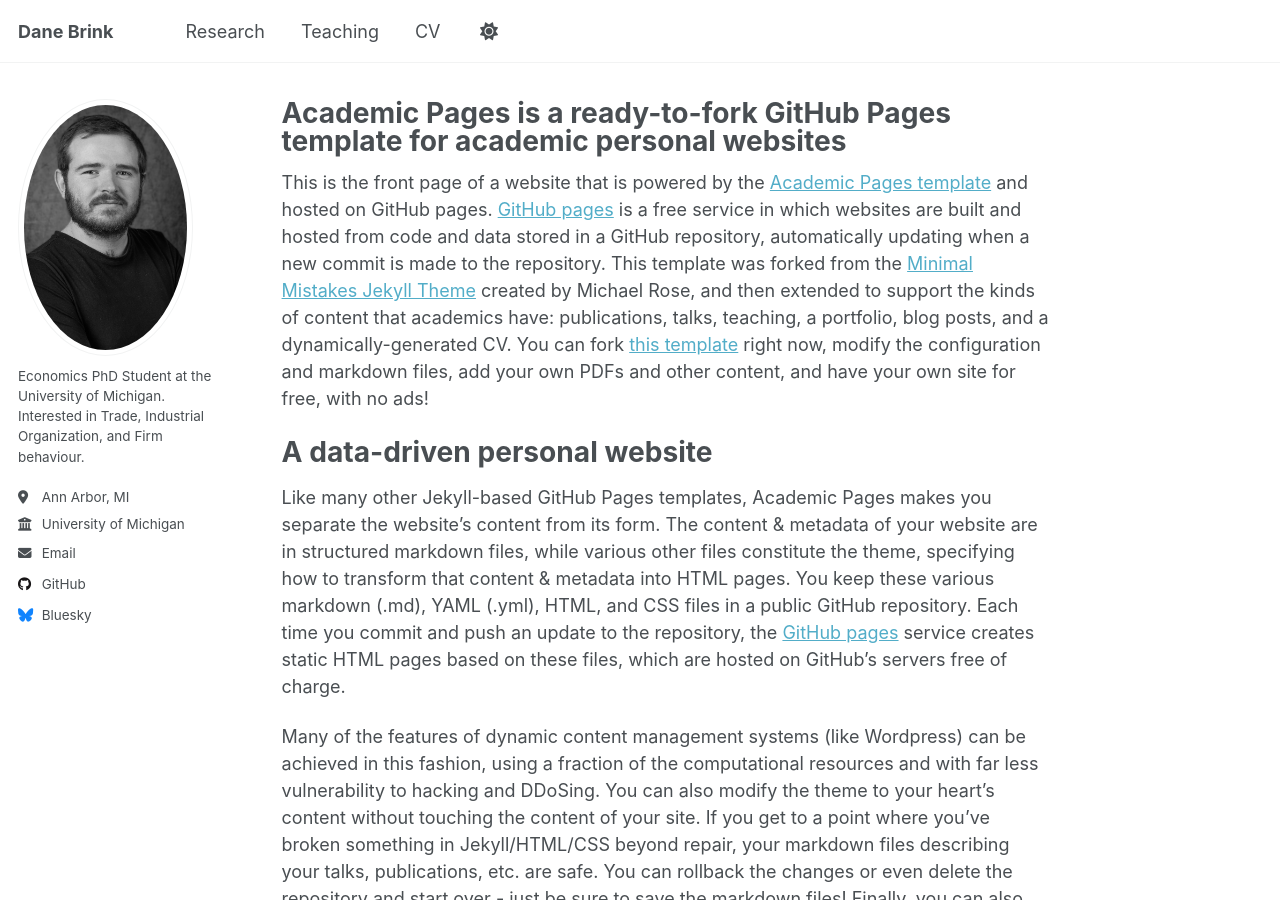
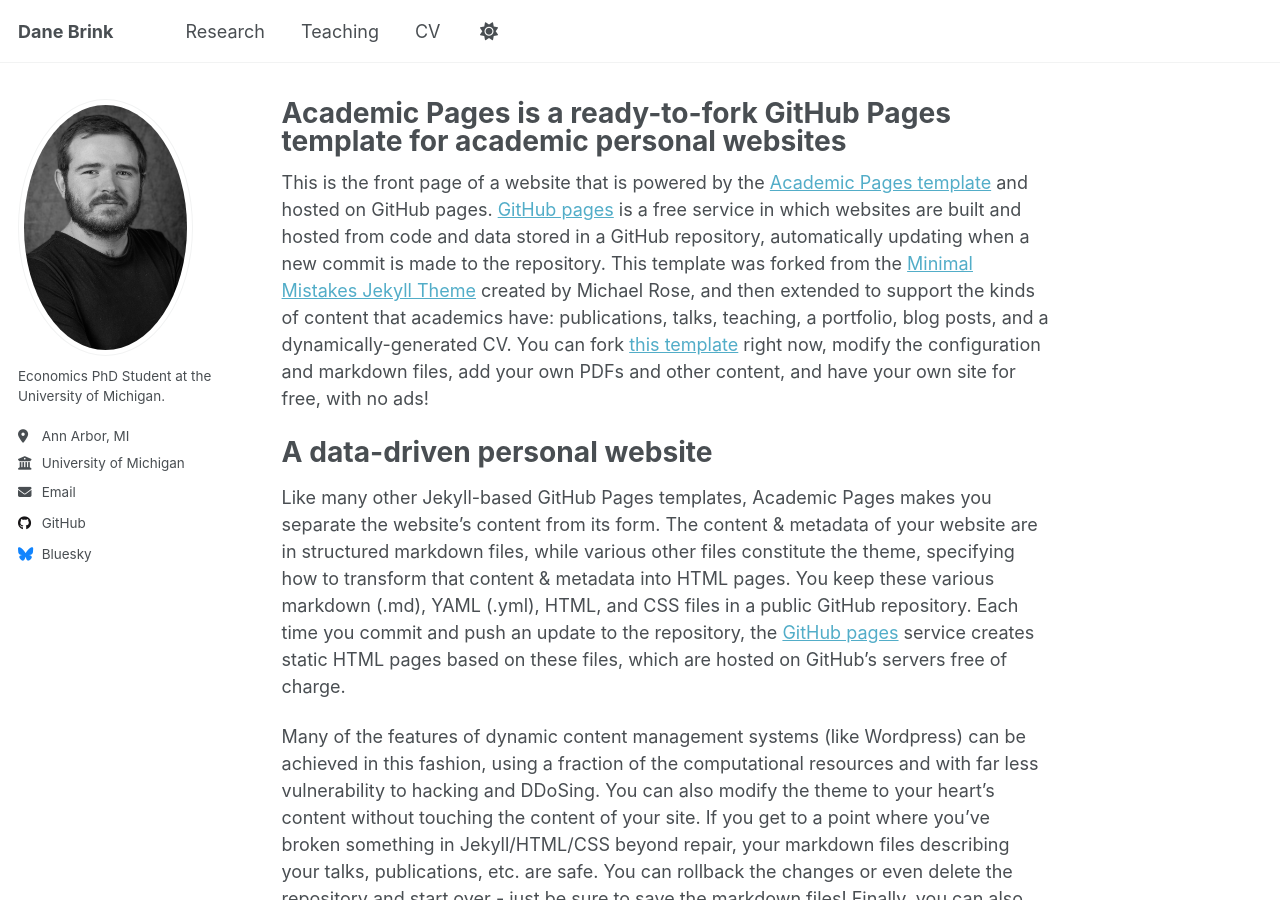
Before and after one commit to danebrink/danebrink.github.io, a Jekyll site: the page built from _pages/about.md, in a window 1280 px wide and 900 px high. Built offline with Jekyll 4.4.1, drawn with Linux system fonts in a browser that asks for light colours.

Commit message:
Update _config.yml

```diff
--- a/_config.yml
+++ b/_config.yml
@@ -25,7 +25,7 @@
   avatar           : "630B0059.jpeg"
   name             : # ""
   pronouns         : # example: "she/her"
-  bio              : "Economics PhD Student at the University of Michigan. Interested in Trade, Industrial Organization, and Firm behaviour."
+  bio              : "Economics PhD Student at the University of Michigan."
   location         : "Ann Arbor, MI"
   employer         : "University of Michigan"
   uri              : # URL
```
